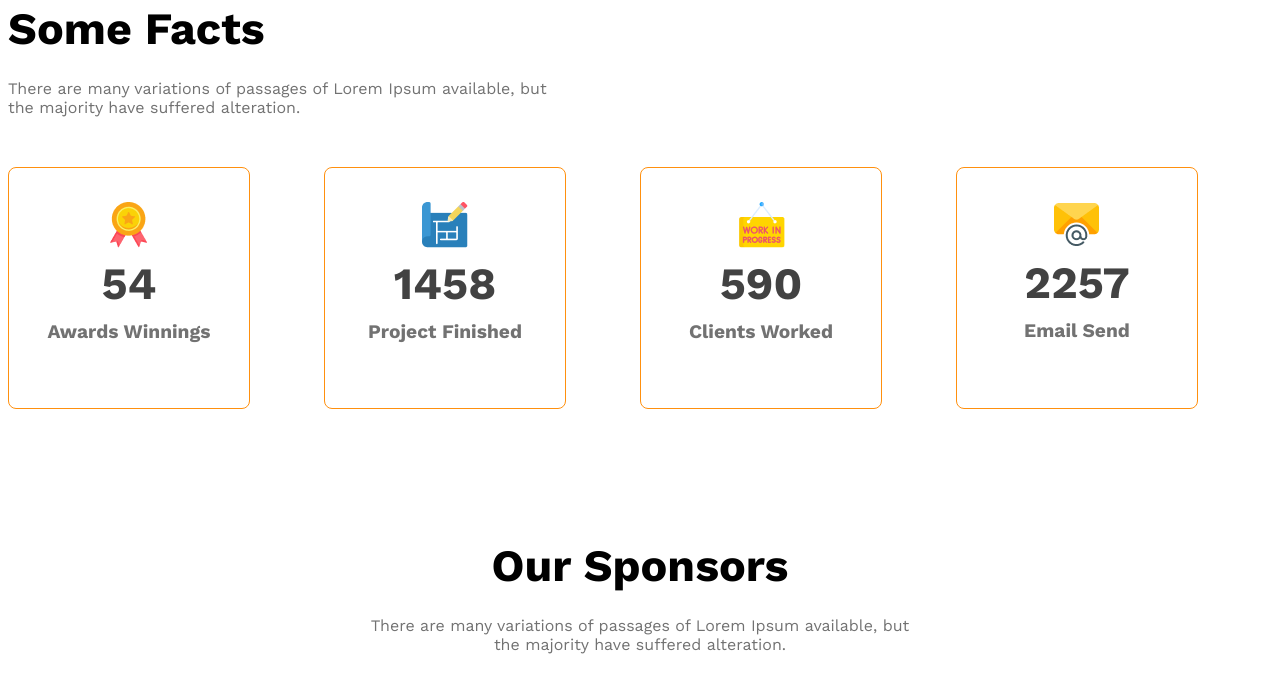
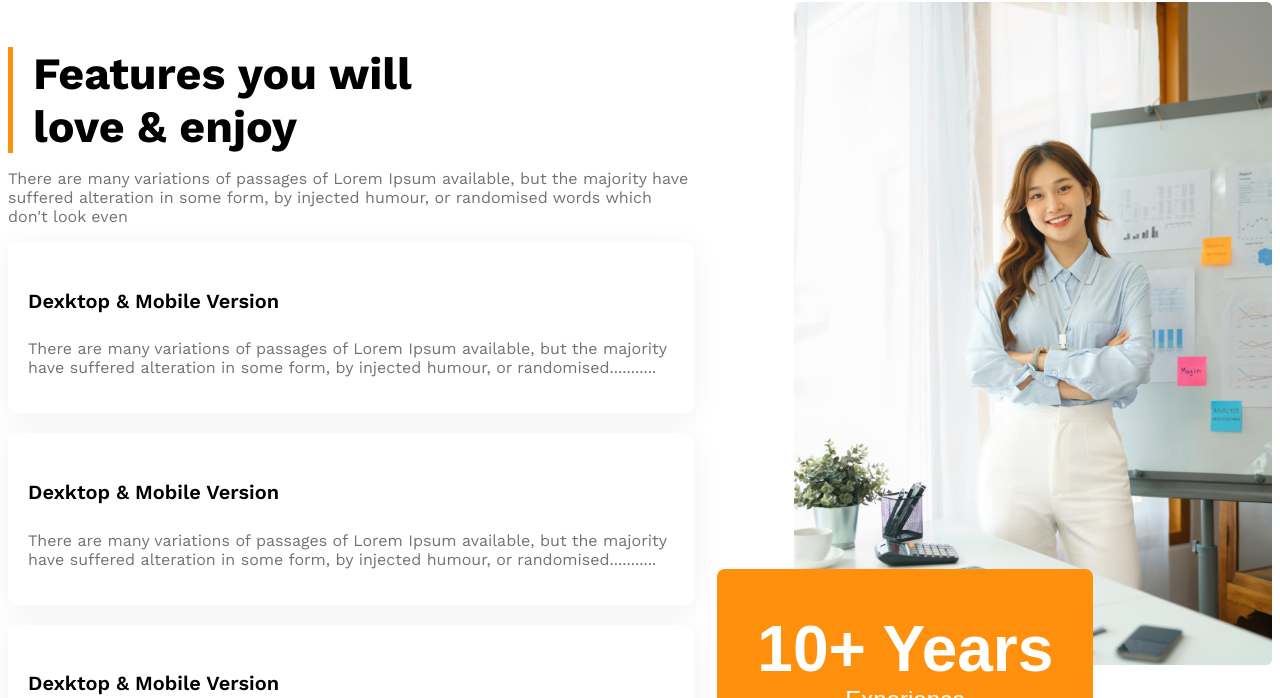
Before and after one commit to mdyousufharun/g3-architects-website, a plain HTML site: page index.html in a window 1280 px wide. Shown: the part 2192-2890 px from the top of the page. Drawn offline with nearby package versions, Linux system fonts and the light colour scheme.

Commit message:
all website code push

```diff
--- a/index.html
+++ b/index.html
@@ -44,7 +44,36 @@
             </div>
         </section>
 
-
+        <section class="features display-flex">
+            <div>
+                <h3 class="feature-section-title">Features you will <br> love & enjoy</h3>
+                <p class="section-description text-light-gray">There are many variations of passages of Lorem Ipsum available, but the majority have suffered alteration in some form, by injected humour, or randomised words which don't look even</p>
+                <div class="feature-card">
+                    <h4 class="features-title">Dexktop & Mobile Version</h4>
+                    <p class="text-light-gray">There are many variations of passages of Lorem Ipsum available, but the majority have suffered alteration in some form, by injected humour, or randomised...........</p>
+                </div>
+                <div class="feature-card">
+                    <h4 class="features-title">Dexktop & Mobile Version</h4>
+                    <p class="text-light-gray">There are many variations of passages of Lorem Ipsum available, but the majority have suffered alteration in some form, by injected humour, or randomised...........</p>
+                </div>
+                <div class="feature-card">
+                    <h4 class="features-title">Dexktop & Mobile Version</h4>
+                    <p class="text-light-gray">There are many variations of passages of Lorem Ipsum available, but the majority have suffered alteration in some form, by injected humour, or randomised...........</p>
+                </div>
+                <div class="feature-card">
+                    <h4 class="features-title">Dexktop & Mobile Version</h4>
+                    <p class="text-light-gray">There are many variations of passages of Lorem Ipsum available, but the majority have suffered alteration in some form, by injected humour, or randomised...........</p>
+                </div>
+            </div>
+            <div class="feature-architect">
+                <img src="images/architect.png" alt="">
+                <button id="experience-badge" class="btn-primary">
+                    <span id="experience-year">10+ Years</span>
+                    <br>
+                    <span>Experience</span>
+                </button>
+            </div>
+        </section>
         <section class="">
             <h3 class="section-title">Some Facts</h3>
             <p class="fact-description text-light-gray">
--- a/styles/style.css
+++ b/styles/style.css
@@ -100,7 +100,41 @@ main> section{
 .secend-span{
     color: #FF900E;
 }
-
+/* features style css */
+.features{
+    gap: 100px;
+}
+.feature-section-title{
+    border-left: 5px solid #FF900E;
+    padding-left: 20px;
+    font-weight: bold;
+    font-size: 2.8rem;
+    margin-bottom: 0px;
+}
+.features-title{
+    font-size: 1.25rem;
+    font-weight: 600;
+}
+.feature-card{
+    padding: 20px;
+    box-shadow: 0 4px 30px 0 rgba(0, 0, 0, 0.06);
+    margin-bottom: 20px;
+    border-radius: 8px;
+}
+#experience-badge{
+    padding: 43px 40px;
+    font-size: 1.5rem;
+    font-weight: 500;
+    margin-top: -100px;
+    margin-left: -77px;
+}
+#experience-year{
+    font-size: 4rem;
+    font-weight: bold;
+}
+.feature-architect img{
+    max-width: 100%;
+}
 /* facts-container style */
 .section-title{
     font-weight: bold;
@@ -161,8 +195,14 @@ main> section{
 @media screen and (max-width: 576px) {
     .navbar,
     .nav-links,
-    .teams{
+    .teams,
+    .features{
         flex-direction: column;
+    }
+    #experience-badge{
+        margin-top: 20px;
+        margin-left: 20px;
+        padding: 25px 20px;
     }
     .banner-title{
         font-size: 3rem;
```
